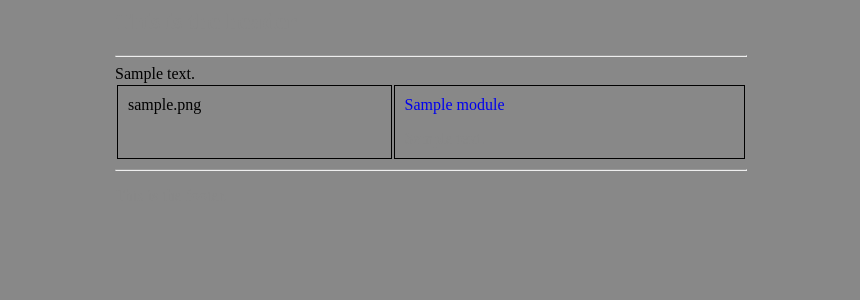
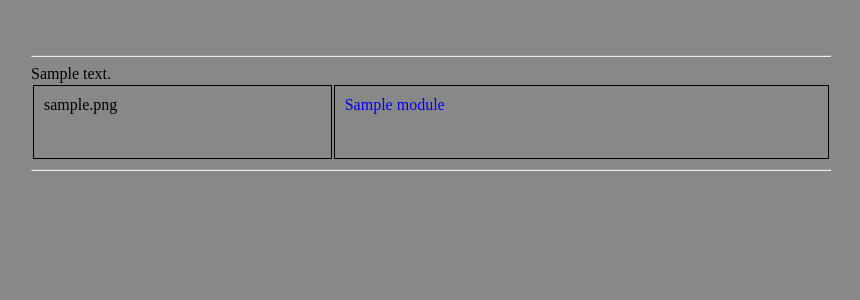
Before and after one commit to Prodge/videoModules, a PHP site: page / in a window 1280 px wide. Shown: the top 300 px of the page, without its empty margins (209-1069 px from the left). Run offline with PHP 8.4, Linux system fonts and the light colour scheme; tables that the repository leaves empty or names only in its code hold one stand-in row (values such as "Sample post").

Commit message:
set table column widths

```diff
--- a/content/home.php
+++ b/content/home.php
@@ -10,8 +10,8 @@ for($i=0; $i<sizeof($modules); $i++){
     if($i % 2 == 0){
         echo '<tr>';
     }
-    echo    '<td>' . $modules[$i]['thumbnail'] . '</td>';
-    echo    '<td><a href="index.php?p=m&i=' . $modules[$i]['id'] . '">' . $modules[$i]['name'] . '</a>';
+    echo    '<td width="130px">' . $modules[$i]['thumbnail'] . '</td>';
+    echo    '<td width="230px"><a href="index.php?p=m&i=' . $modules[$i]['id'] . '">' . $modules[$i]['name'] . '</a>';
     echo    '<p>' . $modules[$i]['description'] . '</p></td>';
     if($i % 2 == 0 && $i != 0){
         echo '</tr>';
--- a/content/module.php
+++ b/content/module.php
@@ -10,7 +10,7 @@ echo '<table style="width:100%">';
 for($i=0; $i<sizeof($videos); $i+=3){
     echo '<tr>';
     for($x=0; $x<3 && $i+$x<sizeof($videos); $x++){
-        echo '<td>' . $videos[$i+$x]['thumbnail'] . '</td>';
+        echo '<td width="247px">' . $videos[$i+$x]['thumbnail'] . '</td>';
     }
     echo '</tr>';
     echo '<tr>';
--- a/style.php
+++ b/style.php
@@ -6,7 +6,7 @@
 
 <style>
     .wrapper{
-        width: 50%;
+        width: 800px;
         margin-left: auto;
         margin-right: auto;
     }
@@ -41,12 +41,12 @@
     }
 
     table{
-        width: 90%;
+        width: 750px;
     }
     th, td {
         border: 1px solid black;
     }
-    th{
+    tr{
         text-align: left;
     }
     td {
```
